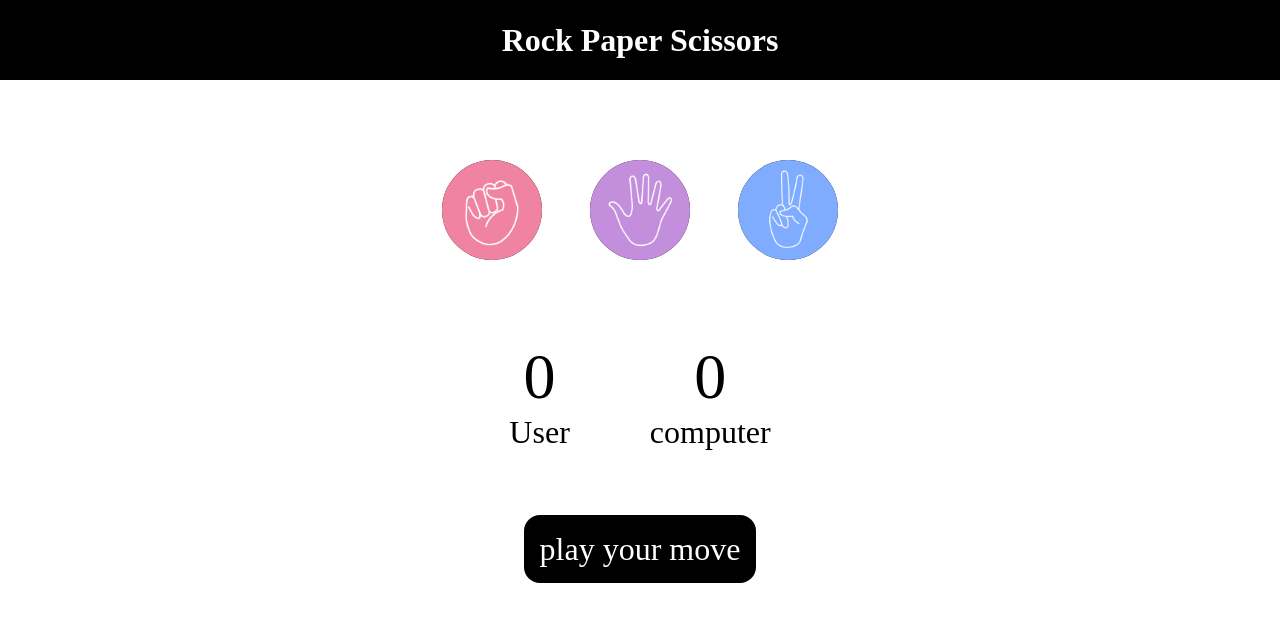
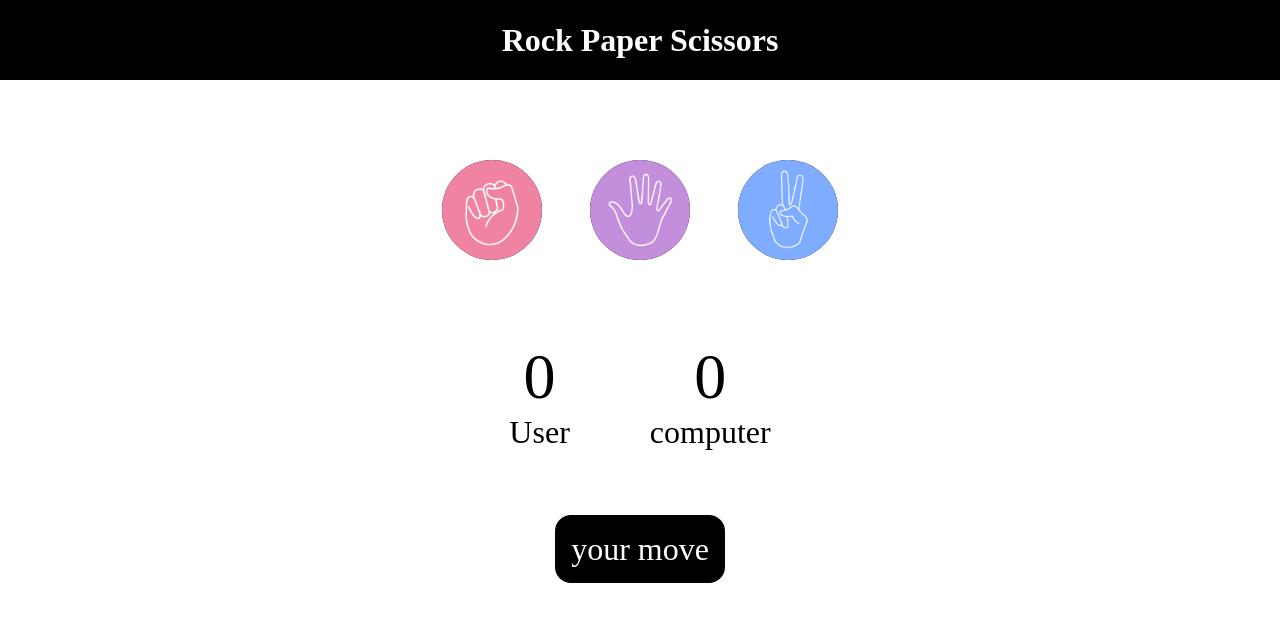
Before and after one commit to sumit1894/Rock_Paper_scissors-, a plain HTML site: page index.html in a window 1280 px wide. Drawn offline with Linux system fonts and the light colour scheme.

Commit message:
Update index.html
text change

```diff
--- a/index.html
+++ b/index.html
@@ -36,7 +36,7 @@
     </div>
 
     <div class="msg-container">
-        <p id="msg">play your move</p>
+        <p id="msg">your move</p>
     </div>
 
 </body>
```
